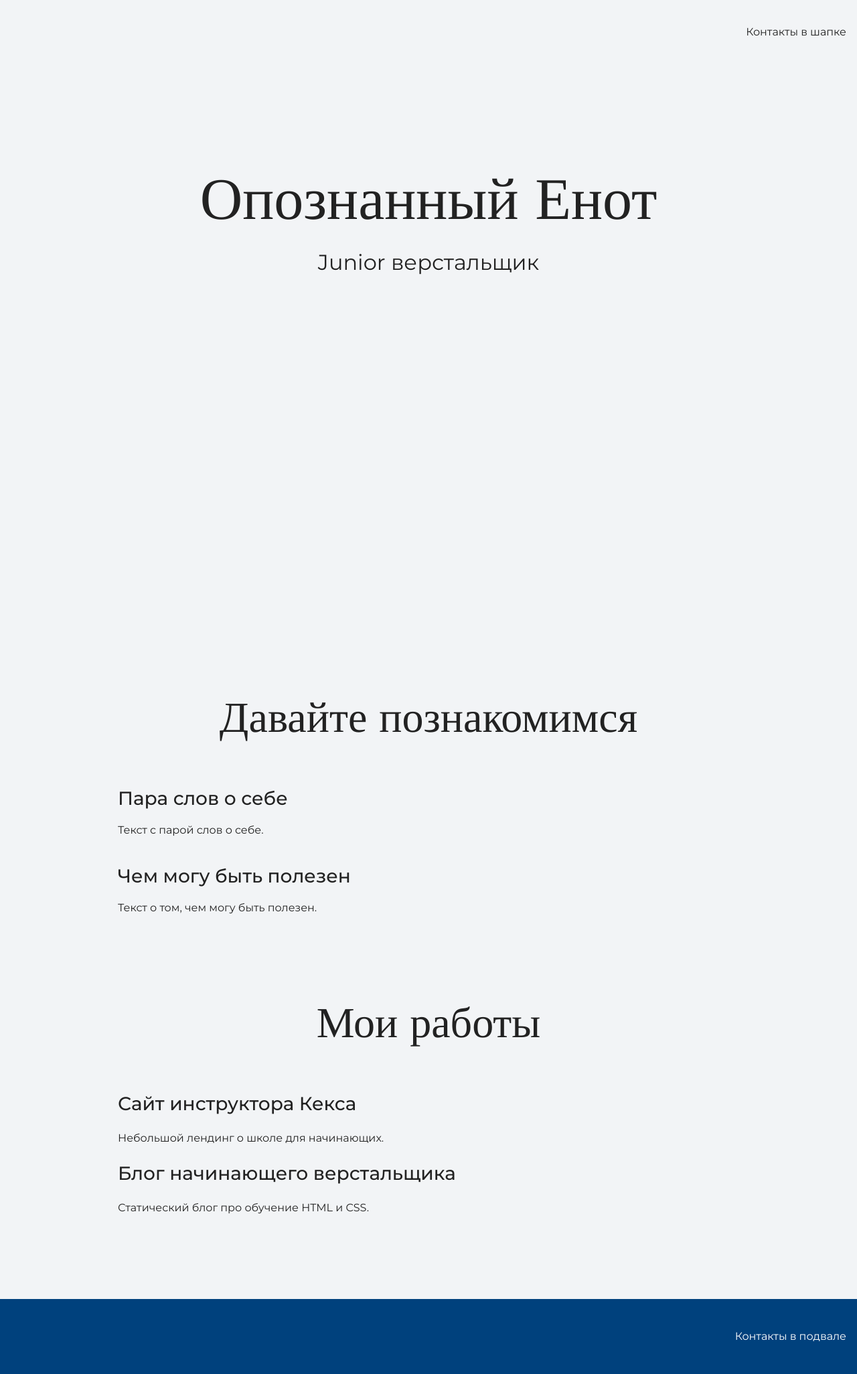
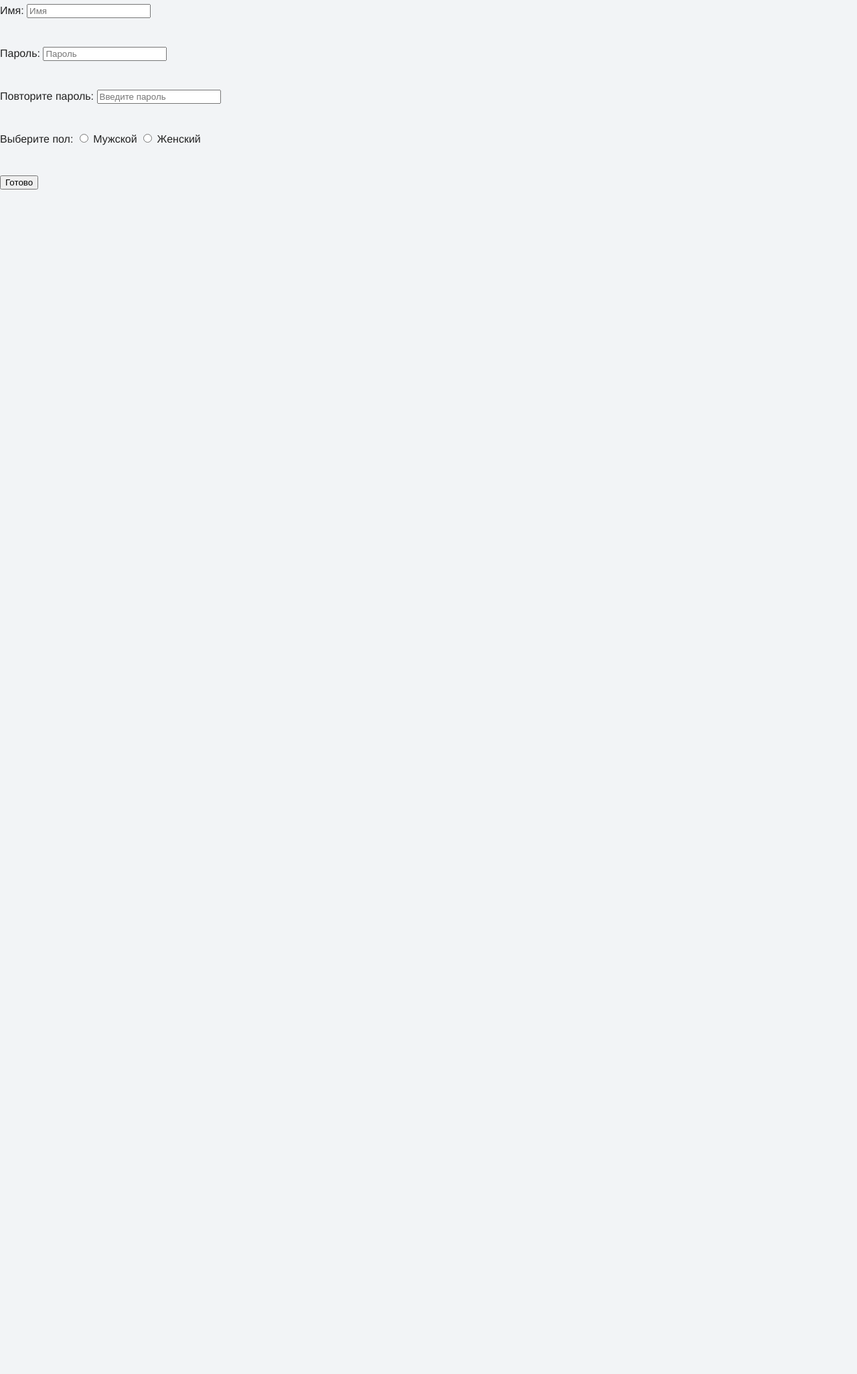
Before and after one commit to prr133f/first-site, a plain HTML site: page index.html in a window 1280 px wide. Shown: the whole page at 67% size. After the commit the page ends 800 px from the top, so only its background shows below. Drawn offline with nearby package versions, Linux system fonts and the light colour scheme.

Commit message:
Add files via upload

```diff
--- a/index.html
+++ b/index.html
@@ -1,52 +1,25 @@
 <!DOCTYPE html>
 <html lang="ru">
-  <head>
-    <meta charset="UTF-8">
-    <link href="https://fonts.googleapis.com/css?family=Montserrat:400,500,700|Old+Standard+TT&display=swap&subset=cyrillic" rel="stylesheet">
-    <link rel="stylesheet" href="style.css">
-    <title>Портфолио Junior верстальщика</title>
-  </head>
-
-  <body>
-    <header class="page-header">
-   	  <div class = "container">
-      	Контакты в шапке
-      </div>
-    </header>
-
-    <section class="hero-image">
-    	<div class="container">
-      		<h1 class="heading">Опознанный Енот</h1>
-      		<p>Junior верстальщик</p>
-  		</div>
-    </section>
-
-    <section class="intro">
-        <div class="container">
-      		<h2 class="subheading">Давайте познакомимся</h2>
-      		<h3>Пара слов о себе</h3>
-      		<p>Текст с парой слов о себе.</p>
-      		<h3>Чем могу быть полезен</h3>
-      		<p>Текст о том, чем могу быть полезен.</p>
-        </div>
-    </section>
-
-    <section class="portfolio">
-    	<div class="container">
-      		<h2 class="subheading">Мои работы</h2>
-
-      		<h3>Сайт инструктора Кекса</h3>
-      		<p>Небольшой лендинг о школе для начинающих.</p>
-
-      		<h3>Блог начинающего верстальщика</h3>
-      		<p>Статический блог про обучение HTML и CSS.</p>
-      	</div>
-    </section>
-
-    <footer class="page-footer">
-    	<div class="container">
-      		Контакты в подвале
-      	</div>
-    </footer>
-  </body>
+<head>
+	<meta charset="utf-8">
+	<link rel="stylesheet" href="style.css" type="text/css">
+	<script type="text/javascript" src="jQuery.js"></script>
+	<script type="text/javascript" src="script.js"></script>
+	<title>Изучаю JavaScript</title>
+</head>
+<body>
+	<noscript>Please turn on your JavaScript!</noscript>
+	<form action="" method="post" name="test" id="form">
+		<label for="name">Имя: </label>
+		<input type="text" name="name" placeholder="Имя" id="name"></br></br>
+		<label for="password">Пароль: </label>
+		<input type="password" name="password" placeholder="Пароль" id="password"></br></br>
+		<label for="RePassword">Повторите пароль: </label>
+		<input type="password" name="RePassword" placeholder="Введите пароль" id="RePassword"></br></br>
+		<span>Выберите пол: </span>
+		<input type="radio" name="state" id="male" value="Мужской"> <label for="male">Мужской</label>
+		<input type="radio" name="state" id="female" value="Женский"> <label for="female">Женский</label></br></br>
+		<input type="button" onclick="valid(document.getElementById('form'))" name="submit" value="Готово">
+	</form>
+</body>
 </html>
--- /dev/null
+++ b/script.js
@@ -0,0 +1,19 @@
+function valid(form) {
+	let fail = false;
+	let name = form.name.value;
+	let passsword = form.password.value;
+	let RePassword = form.RePassword.value;
+	let state = form.state.value;
+	if (name == "")
+		fail = "Вы не ввели свое имя!";
+	else if (password == "")
+		fail = "Вы не ввели пароль!";
+	else if (password != RePassword)
+		fail = "Пароли не совпадают!";
+	else if (state == "")
+		fail = "Укажите пол!";
+
+	if (fail)
+		alert(fail);
+
+}
```
